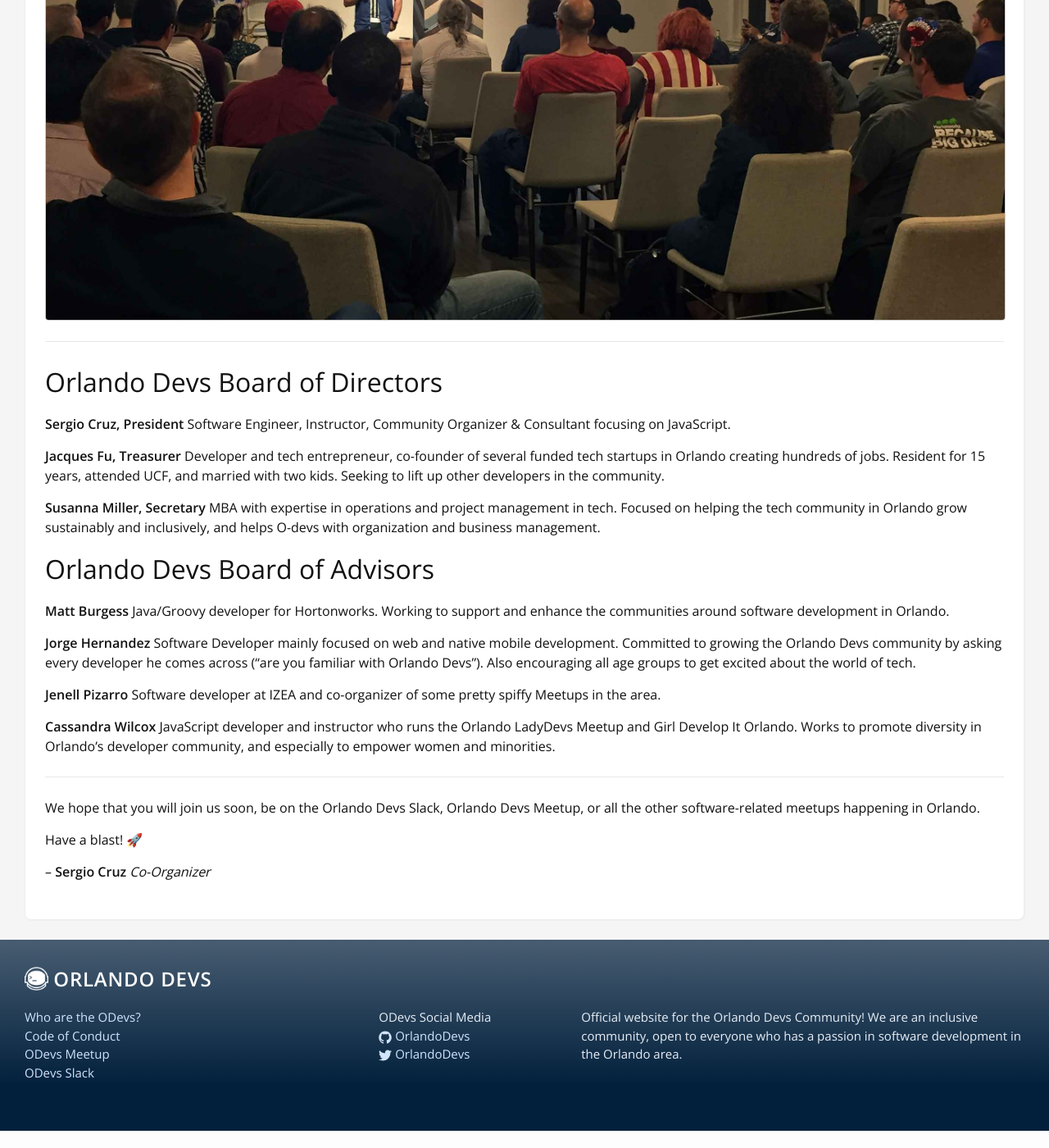
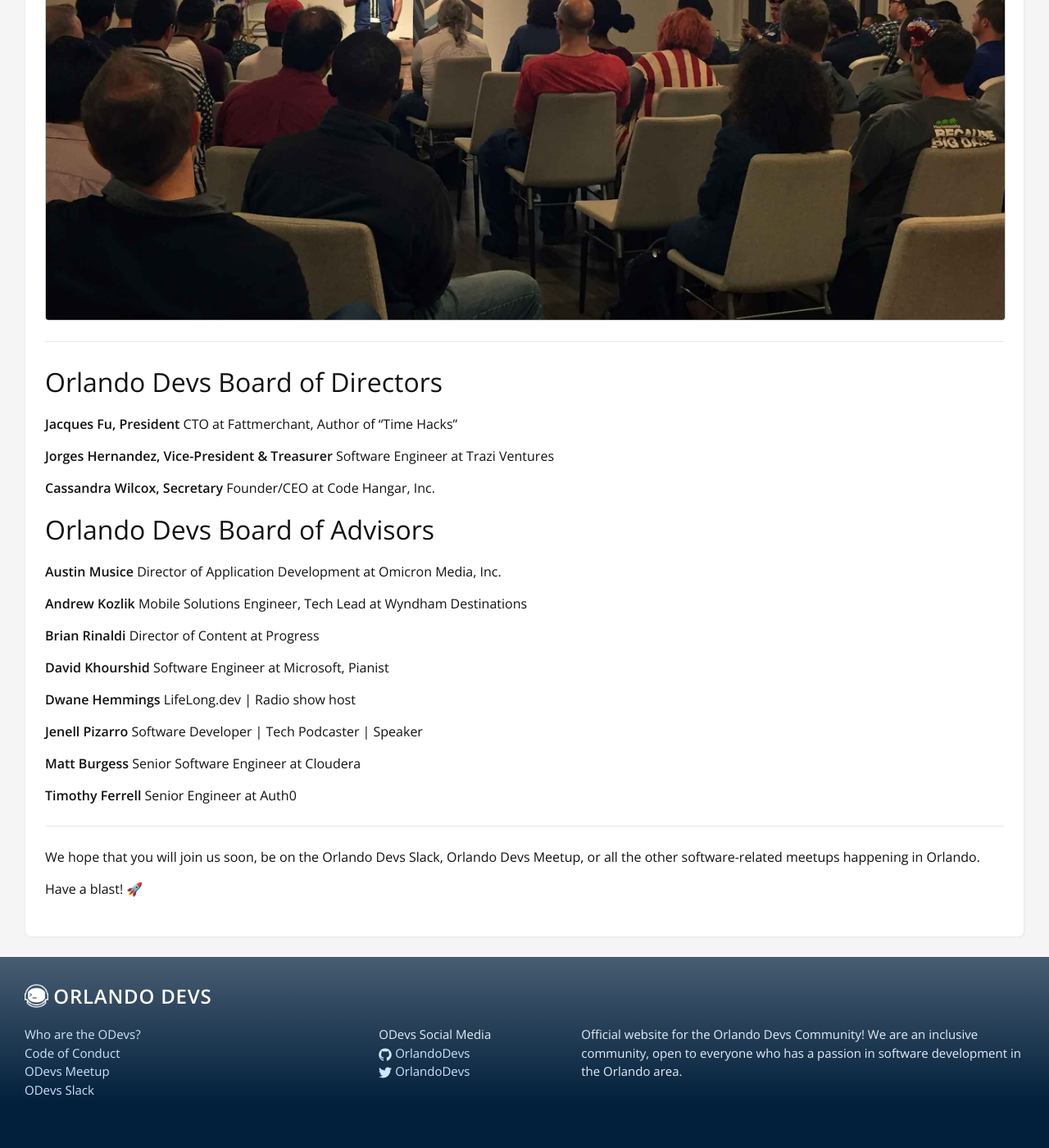
Before and after one commit to OrlandoDevs/orlandodevs.github.io, a Jekyll site: the page built from about.md, in a window 1280 px wide and 1400 px high, scrolled down 405 px. Shown: the whole window at 82% size. Built offline with Jekyll 4.4.1, drawn with Linux system fonts in a browser that asks for light colours; before the commit the page ends 1784 px from its top, so only the background shows below that; some of the changed text lies outside the part shown.

Commit message:
docs: update board of advisors and directors

```diff
--- a/about.md
+++ b/about.md
@@ -7,7 +7,7 @@ description: We are the Orlando Devs, a community of software developers in Orla
 
 We are the Orlando Devs, a community of software developers in Orlando who are life-long learners and love being around like-minded people all day.
 
-We do that by hanging out on the [Orlando Devs Slack channel]({{ site.baseurl }}/slack) every day, and by going to multiple [meetups throughout the month](https://meetup.com). We even have [our own monthly meetup]({{ site.baseurl }}/meetup) where we cover a wide array of topics that are related to software development.
+We do that by hanging out on the [Orlando Devs Slack channel]({{ site.baseurl }}/slack) every day, and by going to multiple meetups throughout the month. We even have [our own monthly meetup]({{ site.baseurl }}/meetup) where we cover a wide array of topics that are related to software development.
 
 <img src="/assets/bg.jpg" alt="Orlando Devs Meetup" class="img-border">
 
@@ -15,34 +15,43 @@ We do that by hanging out on the [Orlando Devs Slack channel]({{ site.baseurl }}
 
 ## Orlando Devs Board of Directors
 
-**Sergio Cruz, President**
-Software Engineer, Instructor, Community Organizer & Consultant focusing on JavaScript.
+**Jacques Fu, President**
+CTO at Fattmerchant, Author of "Time Hacks"
 
-**Jacques Fu, Treasurer**
-Developer and tech entrepreneur, co-founder of several funded tech startups in Orlando creating hundreds of jobs. Resident for 15 years, attended UCF, and married with two kids. Seeking to lift up other developers in the community.
+**Jorges Hernandez, Vice-President & Treasurer**
+Software Engineer at Trazi Ventures
 
-**Susanna Miller, Secretary**
-MBA with expertise in operations and project management in tech. Focused on helping the tech community in Orlando grow sustainably and inclusively, and helps O-devs with organization and business management.
+**Cassandra Wilcox, Secretary**
+Founder/CEO at Code Hangar, Inc.
 
 ## Orlando Devs Board of Advisors
-**Matt Burgess**
-Java/Groovy developer for Hortonworks. Working to support and enhance the communities around software development in Orlando.
 
-**Jorge Hernandez**
-Software Developer mainly focused on web and native mobile development. Committed to growing the Orlando Devs community by asking every developer he comes across (“are you familiar with Orlando Devs”). Also encouraging all age groups to get excited about the world of tech.
+**Austin Musice**
+Director of Application Development at Omicron Media, Inc.
+
+**Andrew Kozlik**
+Mobile Solutions Engineer, Tech Lead at Wyndham Destinations
+
+**Brian Rinaldi**
+Director of Content at Progress
+
+**David Khourshid**
+Software Engineer at Microsoft, Pianist
+
+**Dwane Hemmings**
+LifeLong.dev | Radio show host
 
 **Jenell Pizarro**
-Software developer at IZEA and co-organizer of some pretty spiffy Meetups in the area.
+Software Developer | Tech Podcaster | Speaker
 
-**Cassandra Wilcox**
-JavaScript developer and instructor who runs the Orlando LadyDevs Meetup and Girl Develop It Orlando. Works to promote diversity in Orlando’s developer community, and especially to empower women and minorities.
+**Matt Burgess**
+Senior Software Engineer at Cloudera
+
+**Timothy Ferrell**
+Senior Engineer at Auth0
 
 ---
 
 We hope that you will join us soon, be on the Orlando Devs Slack, Orlando Devs Meetup, or all the other software-related meetups happening in Orlando.
 
 Have a blast! 🚀
-
---
-**Sergio Cruz**
-_Co-Organizer_
```
